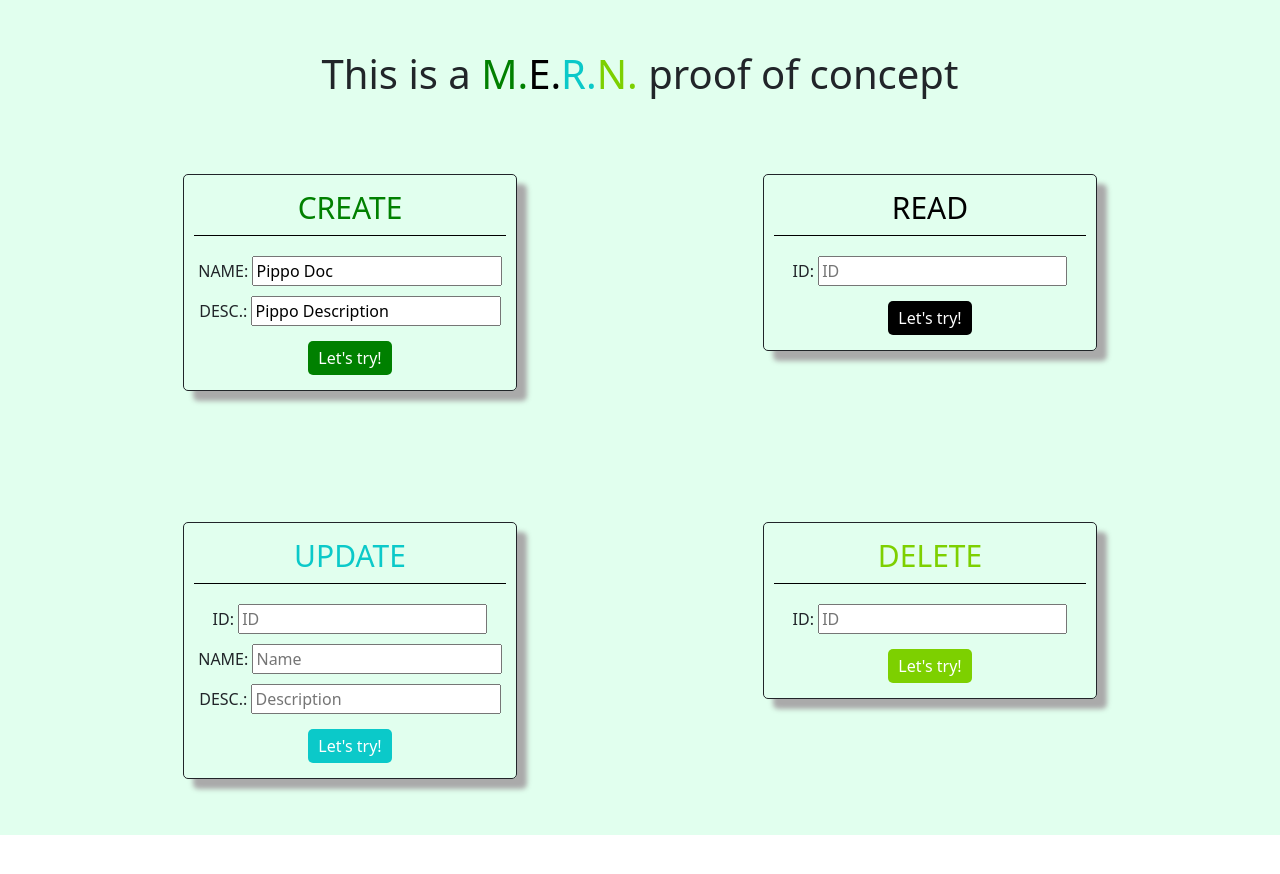
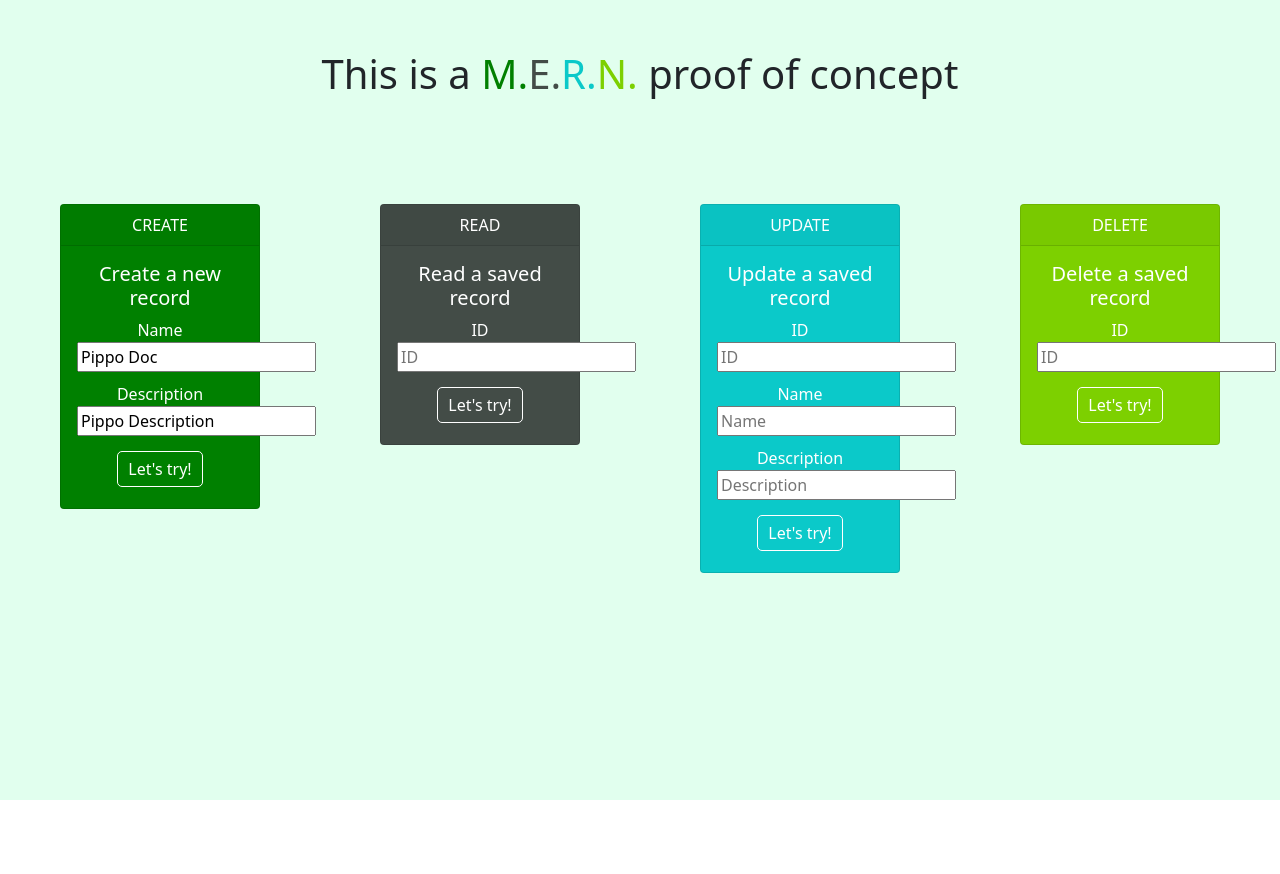
Before and after one commit to DoctorVella/ReactAppDeploy, a React (Create React App) app in the folder react-app-deploy/: page /ReactAppDeploy/home in a window 1280 px wide. Shown: the top 874 px of the page. After the commit the page ends 800 px from the top, so only its background shows below. Built offline with nearby package versions, Linux system fonts and the light colour scheme.

Commit message:
Style fixes

```diff
--- a/react-app-deploy/src/App.css
+++ b/react-app-deploy/src/App.css
@@ -1,3 +1,3 @@
 .App{
-
+    min-height: 100vh;
 }
--- a/react-app-deploy/src/components/Card/Card.css
+++ /dev/null
@@ -1,15 +0,0 @@
-.Card{
-    margin: 5% 20% 10% 20%;
-    border: 1px solid;
-    border-radius: 5px;
-    box-shadow: 10px 10px 5px #aaaaaa;
-    min-height: 150px;
-    padding: 10px;
-}
-
-.CardTitle{
-    font-size: 30px;
-    border-bottom: 1px solid black;
-    margin-bottom: 20px;
-    padding-bottom: 5px;
-}
--- a/react-app-deploy/src/components/Card/Card.js
+++ /dev/null
@@ -1,11 +0,0 @@
-import React from 'react';
-import './Card.css';
-
-const Card = ({title,titleCss,children}) => {
-    return <div className='Card'>
-        <div className={'CardTitle' + (titleCss ? (" " + titleCss) : "")}>{title}</div>
-        <div>{children}</div>
-    </div>
-}
-
-export default Card;
--- a/react-app-deploy/src/components/CreateCard/CreateCard.js
+++ b/react-app-deploy/src/components/CreateCard/CreateCard.js
@@ -1,12 +1,11 @@
 import React, { useContext } from 'react';
 import { AppContext } from '../../contexts/AppContext';
 import Swal from "sweetalert2";
-import Card from '../Card/Card';
 import './CreateCard.css';
 import { ErrorMessage, Field, Form, Formik } from 'formik';
 import * as Yup from "yup";
 
-const CreateCard = ({ setDefaultId, setDocValues }) => {
+const CreateCard = ({ setDefObj }) => {
     const { axiosInstance, setLoading } = useContext(AppContext);
 
     let initValues = {
@@ -16,7 +15,7 @@ const CreateCard = ({ setDefaultId, setDocValues }) => {
 
     const handleSubmit = async (values) => {
         try {
-            setLoading(true)
+            setLoading(true);
             const res = await axiosInstance({
                 method: 'POST',
                 url: '/insert',
@@ -25,10 +24,10 @@ const CreateCard = ({ setDefaultId, setDocValues }) => {
                     collection: 'accounts'
                 },
                 data: values
-            })
-            setLoading(false)
-            setDefaultId(res?.data?.id)
-            setDocValues(values)
+            });
+            setLoading(false);
+            values.id = res?.data?.id;
+            setDefObj(values);
             Swal.fire({
                 icon: 'success',
                 title: 'Item Inserted',
@@ -44,8 +43,7 @@ const CreateCard = ({ setDefaultId, setDocValues }) => {
         }
     }
 
-    return <Card title="CREATE" titleCss="mongodbColor">
-        <Formik
+    return <Formik
         enableReinitialize
         initialValues={initValues}
         validationSchema={Yup.object({
@@ -60,7 +58,7 @@ const CreateCard = ({ setDefaultId, setDocValues }) => {
     >
         <Form>
             <div>
-                    <span>NAME: </span>
+                <label>Name</label>
                 <Field
                     type="text"
                     name="name"
@@ -70,7 +68,7 @@ const CreateCard = ({ setDefaultId, setDocValues }) => {
                 <ErrorMessage render={msg => <div style={{ color: "red" }}>{msg}</div>} name="name" />
             </div>
             <div>
-                    <span>DESC.: </span>
+                <label>Description</label>
                 <Field
                     type="text"
                     name="description"
@@ -79,10 +77,9 @@ const CreateCard = ({ setDefaultId, setDocValues }) => {
                 />
                 <ErrorMessage render={msg => <div style={{ color: "red" }}>{msg}</div>} name="description" />
             </div>
-                <button className='Button bgMongodbColor' type="submit">Let's try!</button>
+            <button className='Button' type="submit">Let's try!</button>
         </Form>
     </Formik>
-    </Card>
 }
 
 CreateCard.propTypes = {};
--- a/react-app-deploy/src/components/DeleteCard/DeleteCard.js
+++ b/react-app-deploy/src/components/DeleteCard/DeleteCard.js
@@ -1,21 +1,20 @@
 import React, { useContext } from 'react';
 import { AppContext } from '../../contexts/AppContext';
-import Card from '../Card/Card';
 import Swal from "sweetalert2";
 import { ErrorMessage, Field, Form, Formik } from "formik";
 import * as Yup from "yup";
 import './DeleteCard.css';
 
-const DeleteCard = ({defaultId,setDefaultId,setDocValues}) => {
+const DeleteCard = ({ defObj, setDefObj }) => {
   const { axiosInstance, setLoading } = useContext(AppContext);
 
   let initValues = {
-        id: defaultId ? defaultId : ""
+    id: defObj?.id ? defObj?.id : ""
   }
 
   const handleSubmit = async (values) => {
     try {
-            setLoading(true)
+      setLoading(true);
       const res = await axiosInstance({
         method: 'DELETE',
         url: '/delete/' + values.id,
@@ -24,9 +23,8 @@ const DeleteCard = ({defaultId,setDefaultId,setDocValues}) => {
           collection: 'accounts'
         }
       })
-            setLoading(false)
-            setDefaultId("")
-            setDocValues({})
+      setLoading(false);
+      setDefObj({});
       Swal.fire({
         icon: 'success',
         title: 'Item deleted',
@@ -42,8 +40,7 @@ const DeleteCard = ({defaultId,setDefaultId,setDocValues}) => {
     }
   }
 
-    return <Card title="DELETE" titleCss="nodeColor">
-    <Formik
+  return <Formik
     enableReinitialize
     initialValues={initValues}
     validationSchema={Yup.object({
@@ -57,7 +54,7 @@ const DeleteCard = ({defaultId,setDefaultId,setDocValues}) => {
   >
     <Form>
       <div>
-          <span>ID: </span>
+        <label>ID</label><br/>
         <Field
           type="text"
           name="id"
@@ -66,10 +63,9 @@ const DeleteCard = ({defaultId,setDefaultId,setDocValues}) => {
         />
         <ErrorMessage render={msg => <div style={{ color: "red" }}>{msg}</div>} name="id" />
       </div>
-        <button className='Button bgNodeColor' type="submit">Let's try!</button>
+      <button className='Button' type="submit">Let's try!</button>
     </Form>
   </Formik>
-  </Card>
 
 }
 
--- a/react-app-deploy/src/components/HomePage/HomePage.css
+++ b/react-app-deploy/src/components/HomePage/HomePage.css
@@ -1,10 +1,11 @@
 .HomePage{
     text-align: center;
     background-color: #E1FFEE;
+    min-height: 100vh;
 }
 
 .h1{
-    padding-top: 50px;
+    padding: 50px;
 }
 
 .Field{
@@ -17,37 +18,38 @@
     margin: 5px;
     padding: 5px 10px 5px 10px;
     color: white;
-    border: none;
+    border: solid white 1px;
+    background: none;
 }
 
 .mongodbColor{
-    color:green;
+    color:green !important;
 }
 
 .bgMongodbColor{
-    background-color: green;
+    background-color: green !important;
 }
 
 .nodeColor{
-    color:rgb(125, 208, 0);
+    color:rgb(125, 208, 0) !important;
 }
 
 .bgNodeColor{
-    background-color: rgb(125, 208, 0);
+    background-color: rgb(125, 208, 0) !important;
 }
 
 .expressColor{
-    color:black;
+    color:rgba(0, 0, 0, 0.700) !important;
 }
 
 .bgExpressColor{
-    background-color: black;
+    background-color: rgba(0, 0, 0, 0.700) !important;
 }
 
 .reactColor{
-    color:rgb(11, 201, 201);
+    color:rgb(11, 201, 201) !important;
 }
 
 .bgReactColor{
-    background-color: rgb(11, 201, 201);
+    background-color: rgb(11, 201, 201) !important;
 }
--- a/react-app-deploy/src/components/HomePage/HomePage.js
+++ b/react-app-deploy/src/components/HomePage/HomePage.js
@@ -6,8 +6,7 @@ import DeleteCard from '../DeleteCard/DeleteCard';
 import UpdateCard from '../UpdateCard/UpdateCard';
 
 const HomePage = () => {
-  const [defaultId, setDefaultId] = useState();
-  const [docValues, setDocValues] = useState();
+  const [defObj, setDefObj] = useState({})
 
   return <div className='container-fluid HomePage'>
     <h1 className='h1'>
@@ -18,20 +17,42 @@ const HomePage = () => {
       <span className='nodeColor'>N.</span>
       <span> proof of concept</span>
     </h1>
-    <div className='row m-5'>
-      <div className='col-md-6'>
-        <CreateCard setDefaultId={setDefaultId} setDocValues={setDocValues} />
+    <div className='row'>
+      <div className='col-md-3'>
+        <div class="card text-white bgMongodbColor m-5">
+          <div class="card-header">CREATE</div>
+          <div class="card-body">
+            <h5 class="card-title">Create a new record</h5>
+            <CreateCard setDefObj={setDefObj} />
+          </div>
+        </div>
       </div>
-      <div className='col-md-6'>
-        <ReadCard defaultId={defaultId} />
+      <div className='col-md-3'>
+        <div class="card text-white bgExpressColor m-5">
+          <div class="card-header">READ</div>
+          <div class="card-body">
+            <h5 class="card-title">Read a saved record</h5>
+            <ReadCard defObj={defObj} setDefObj={setDefObj} />
+          </div>
+        </div>
       </div>
-    </div>
-    <div className='row m-5'>
-      <div className='col-md-6'>
-        <UpdateCard defaultId={defaultId} docValues={docValues} setDocValues={setDocValues} />
+      <div className='col-md-3'>
+        <div class="card text-white bgReactColor m-5">
+          <div class="card-header">UPDATE</div>
+          <div class="card-body">
+            <h5 class="card-title">Update a saved record</h5>
+            <UpdateCard defObj={defObj} setDefObj={setDefObj} />
+          </div>
+        </div>
       </div>
-      <div className='col-md-6'>
-        <DeleteCard defaultId={defaultId} setDefaultId={setDefaultId} setDocValues={setDocValues} />
+      <div className='col-md-3'>
+        <div class="card text-white bgNodeColor m-5">
+          <div class="card-header">DELETE</div>
+          <div class="card-body">
+            <h5 class="card-title">Delete a saved record</h5>
+            <DeleteCard defObj={defObj} setDefObj={setDefObj} />
+          </div>
+        </div>
       </div>
     </div>
   </div>
--- a/react-app-deploy/src/components/ReadCard/ReadCard.js
+++ b/react-app-deploy/src/components/ReadCard/ReadCard.js
@@ -1,16 +1,15 @@
 import React, { useContext } from 'react';
-import Card from '../Card/Card';
 import Swal from "sweetalert2";
 import { AppContext } from '../../contexts/AppContext';
 import { ErrorMessage, Field, Form, Formik } from "formik";
 import * as Yup from "yup";
 import './ReadCard.css';
 
-const ReadCard = ({defaultId}) => {
-  const { axiosInstance,setLoading } = useContext(AppContext);
+const ReadCard = ({ defObj, setDefObj }) => {
+  const { axiosInstance, setLoading } = useContext(AppContext);
 
   let initValues = {
-    id: defaultId ? defaultId : ""
+    id: defObj?.id ? defObj?.id : ""
   }
 
   const handleSubmit = async (values) => {
@@ -24,7 +23,13 @@ const ReadCard = ({defaultId}) => {
           collection: 'accounts'
         }
       })
-      setLoading(false)
+      setLoading(false);
+      let result = {
+        id: res?.data[0]?._id,
+        name: res?.data[0]?.name,
+        description: res?.data[0]?.description
+      };
+      setDefObj(result);
       Swal.fire({
         icon: 'success',
         title: 'Item searched',
@@ -40,8 +45,7 @@ const ReadCard = ({defaultId}) => {
     }
   }
 
-  return <Card title="READ" titleCss="expressColor">
-    <Formik
+  return <Formik
     enableReinitialize
     initialValues={initValues}
     validationSchema={Yup.object({
@@ -55,7 +59,7 @@ const ReadCard = ({defaultId}) => {
   >
     <Form>
       <div>
-          <span>ID: </span>
+        <label>ID</label><br/>
         <Field
           type="text"
           name="id"
@@ -64,10 +68,9 @@ const ReadCard = ({defaultId}) => {
         />
         <ErrorMessage render={msg => <div style={{ color: "red" }}>{msg}</div>} name="id" />
       </div>
-        <button className='Button bgExpressColor' type="submit">Let's try!</button>
+      <button className='Button' type="submit">Let's try!</button>
     </Form>
   </Formik>
-  </Card>
 };
 
 ReadCard.propTypes = {};
--- a/react-app-deploy/src/components/UpdateCard/UpdateCard.js
+++ b/react-app-deploy/src/components/UpdateCard/UpdateCard.js
@@ -1,23 +1,22 @@
 import React, { useContext } from 'react';
 import { AppContext } from '../../contexts/AppContext';
 import Swal from "sweetalert2";
-import Card from '../Card/Card';
 import './UpdateCard.css';
 import { ErrorMessage, Field, Form, Formik } from 'formik';
 import * as Yup from "yup";
 
-const UpdateCard = ({defaultId,docValues,setDocValues}) => {
+const UpdateCard = ({ defObj, setDefObj }) => {
     const { axiosInstance, setLoading } = useContext(AppContext);
 
     let initValues = {
-        id: defaultId ? defaultId : "",
-        name: docValues?.name ? docValues.name : "",
-        description: docValues?.description ? docValues.description : ""
+        id: defObj?.id ? defObj?.id : "",
+        name: defObj?.name ? defObj?.name : "",
+        description: defObj?.description ? defObj?.description : ""
     }
 
     const handleSubmit = async (values) => {
         try {
-            setLoading(true)
+            setLoading(true);
             const res = await axiosInstance({
                 method: 'PUT',
                 url: '/update',
@@ -26,14 +25,14 @@ const UpdateCard = ({defaultId,docValues,setDocValues}) => {
                     collection: 'accounts'
                 },
                 data: values
-            })
-            setLoading(false)
-            setDocValues(values)
+            });
+            setLoading(false);
+            setDefObj(values);
             Swal.fire({
                 icon: 'success',
                 title: 'Item Updated',
                 text: "Update result: " + res?.data
-            })
+            });
         } catch (e) {
             console.error(e);
             setLoading(false);
@@ -44,8 +43,7 @@ const UpdateCard = ({defaultId,docValues,setDocValues}) => {
         }
     }
 
-    return <Card title="UPDATE" titleCss="reactColor">
-    <Formik
+    return <Formik
         enableReinitialize
         initialValues={initValues}
         validationSchema={Yup.object({
@@ -53,15 +51,15 @@ const UpdateCard = ({defaultId,docValues,setDocValues}) => {
             name: Yup.string().required("Name required!"),
             description: Yup.string().required("Description required!")
         })}
-          onSubmit={(values, { setSubmitting, resetForm }) => {
+        onSubmit={(values, { setSubmitting, resetForm }) => {
             handleSubmit(values);
             resetForm(initValues)
             setSubmitting(false);
-          }}
+        }}
     >
         <Form>
             <div>
-                <span>ID: </span>
+                <label>ID</label><br/>
                 <Field
                     type="text"
                     name="id"
@@ -71,7 +69,7 @@ const UpdateCard = ({defaultId,docValues,setDocValues}) => {
                 <ErrorMessage render={msg => <div style={{ color: "red" }}>{msg}</div>} name="id" />
             </div>
             <div>
-                <span>NAME: </span>
+                <label>Name</label>
                 <Field
                     type="text"
                     name="name"
@@ -81,7 +79,7 @@ const UpdateCard = ({defaultId,docValues,setDocValues}) => {
                 <ErrorMessage render={msg => <div style={{ color: "red" }}>{msg}</div>} name="name" />
             </div>
             <div>
-                <span>DESC.: </span>
+                <label>Description</label>
                 <Field
                     type="text"
                     name="description"
@@ -93,7 +91,6 @@ const UpdateCard = ({defaultId,docValues,setDocValues}) => {
             <button className='Button bgReactColor' type="submit">Let's try!</button>
         </Form>
     </Formik>
-</Card>
 
 }
 
```
Lines whose indentation alone changed are shown as unchanged.
